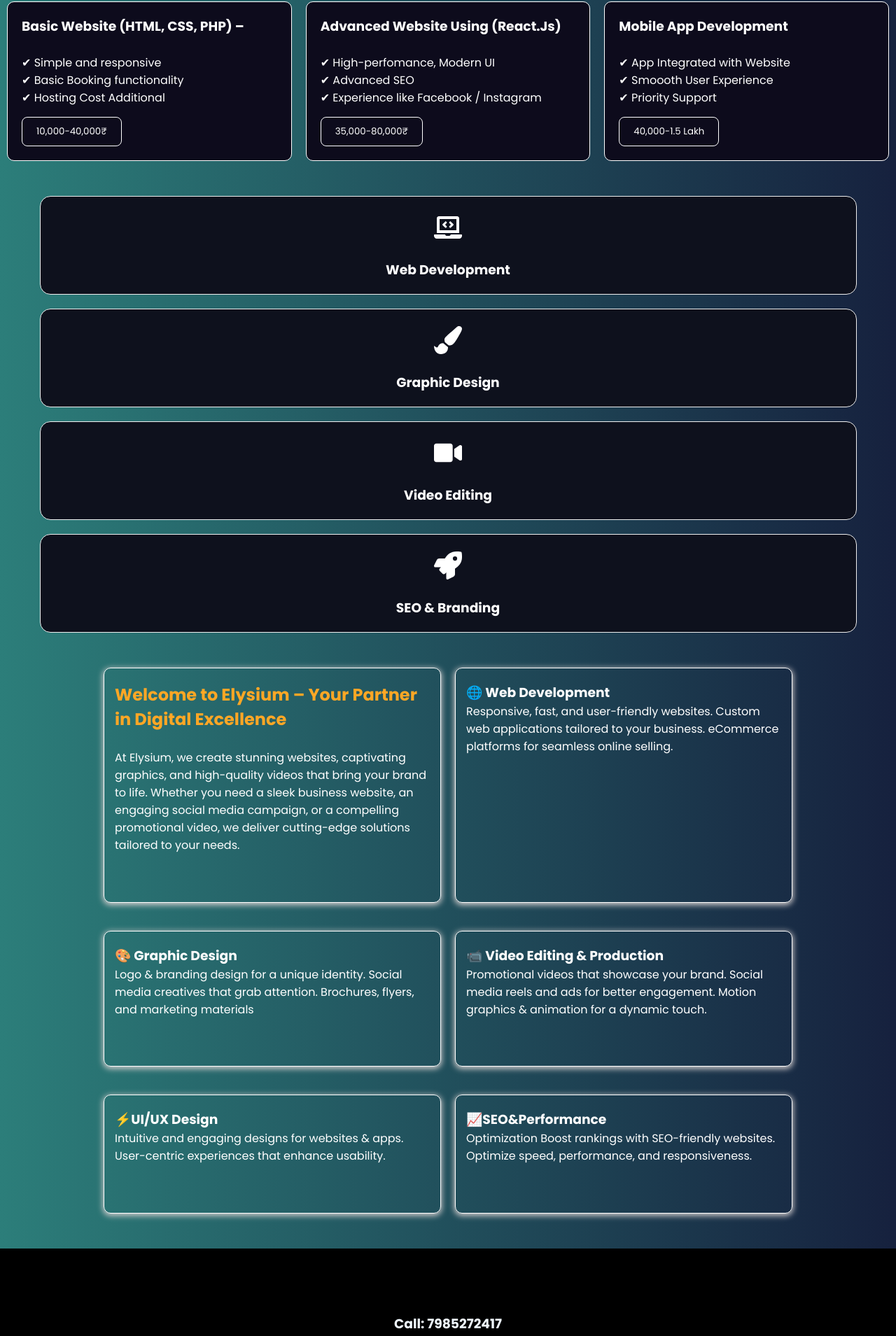
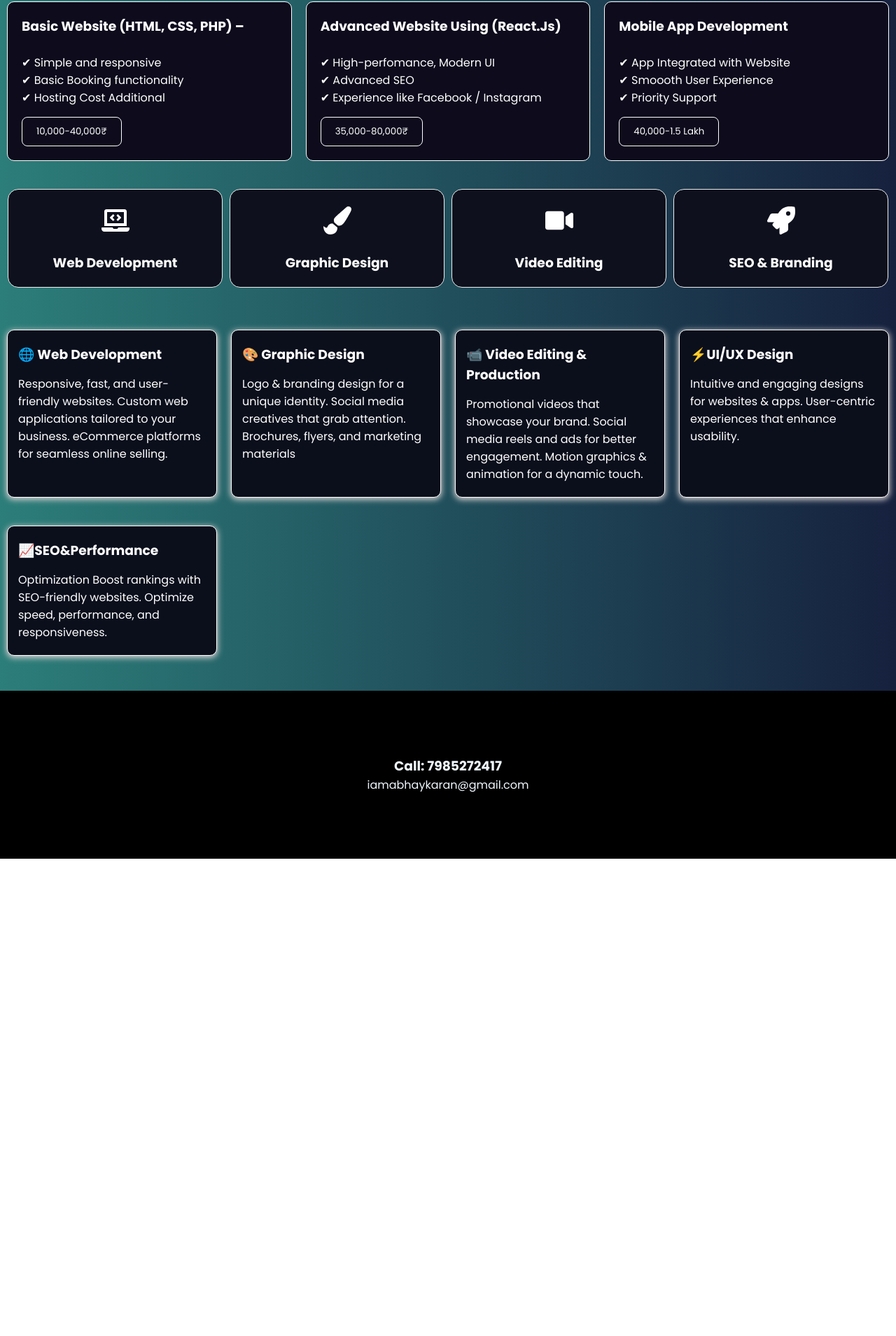
Before and after one commit to iabhaykaran/Elysium-Company, a React (Create React App) app in the folder elysium-app/: page / in a window 1280 px wide. Shown: the part 1225-3134 px from the top of the page at 70% size. After the commit the page ends 2452 px from the top, so only its background shows below. Built offline with nearby package versions, Linux system fonts and the light colour scheme.

Commit message:
updated files

```diff
--- a/elysium-app/src/App.css
+++ b/elysium-app/src/App.css
@@ -12,6 +12,7 @@
 .App {
   background: linear-gradient(to right, #2c7e7a, #16213e);
 
+  /* max-width: 700px; */
   /* padding-bottom: 5px */
 }
 a {
@@ -134,7 +135,7 @@
 
 .pricing-grid {
   display: grid;
-  grid-template-columns: repeat(auto-fit, minmax(250px, 1fr));
+  grid-template-columns: repeat(auto-fit, minmax(200px, 1fr));
   gap: 20px;
   margin-top: 20px;
 }
@@ -203,7 +204,7 @@
 /* -----------------service new------------ */
 
 .ser {
-  padding: 20px 15px;
+  padding: 20px 1px;
   text-align: center;
 }
 
@@ -212,18 +213,32 @@
   color: #ffc8f6;
 }
 .s-g {
-  display: flex;
+  /* display: flex;
   flex-wrap: wrap;
+  padding: 30px 10px;
+  grid-template-columns: repeat(auto-fit, minmax(200px, 1fr));
   justify-content: center;
-  gap: 20px;
-  margin-top: 20px;
+  gap: 10px;
+  margin-top: 20px; */
+
+  /* display: grid;
+  grid-template-columns: repeat(auto-fit, minmax(250px, 1fr));
+  gap: 10px;
+  justify-content: baseline;
+  align-items: center;
+  margin-top: 20px; */
+
+  display: grid;
+  grid-template-columns: repeat(auto-fit, minmax(200px, 1fr));
+  gap: 10px;
+  padding: 10px 10px;
 }
 
 .s-card {
   background: #0e111d;
   padding: 20px;
   border-radius: 15px;
-  width: 90%;
+  max-width: 400px;
 
   border: 1px solid rgb(239, 239, 239);
   text-align: center;
@@ -241,19 +256,13 @@
   margin-bottom: 10px;
 }
 
-/* kkkkkkkkkkkkkkkkkk-------------- */
+/* --------------Service Icon Category Section-------------- */
 
 .servicegrid {
-  display: flex;
-  /* background-color: #100a2c; */
-  height: 100vh;
+  display: grid;
+  grid-template-columns: repeat(auto-fit, minmax(250px, 1fr));
+  gap: 20px;
   padding: 10px;
-  display: flex;
-  /* flex-direction: column; */
-  overflow-y: scroll;
-  flex-wrap: wrap;
-  justify-content: center;
-  gap: 20px;
   margin-top: 20px;
 }
 
@@ -264,8 +273,14 @@
 .servik {
   margin-bottom: 20px;
   border: 1px solid white;
+
+  background-color: #0b0f1c;
   max-width: 450px;
   border-radius: 10px;
   box-shadow: 0px 2px 8px 1px rgb(212, 206, 206);
   padding: 20px 15px;
 }
+
+.servik h3 {
+  margin-bottom: 15px;
+}
--- a/elysium-app/src/App.js
+++ b/elysium-app/src/App.js
@@ -1,6 +1,4 @@
-// import "./pages/About.css";
 import "./App.css";
-// import "./pages/k.css";
 
 import Rout from "./Route";
 
--- a/elysium-app/src/pages/Home.js
+++ b/elysium-app/src/pages/Home.js
@@ -1,10 +1,7 @@
 import React from "react";
 import { motion } from "framer-motion";
 import { FaLaptopCode, FaPaintBrush, FaVideo, FaRocket } from "react-icons/fa";
-import { Link } from "react-router-dom";
-import ElysiumPage from "./About";
 import "../App.css";
-// import J from "./J";
 
 const Homepage = () => {
   return (
@@ -82,7 +79,56 @@
           </motion.div>
         </section>
 
-        {/* Pricing Section */}
+        {/*
+        <div className="servicegrid">
+
+
+          <div className="servik">
+            <h3>🌐 Web Development</h3>
+            <p>
+              Responsive, fast, and user-friendly websites. Custom web
+              applications tailored to your business. eCommerce platforms for
+              seamless online selling.
+            </p>
+          </div>
+
+          <div className="servik">
+            <h3>🎨 Graphic Design</h3>
+            <p>
+              Logo & branding design for a unique identity. Social media
+              creatives that grab attention. Brochures, flyers, and marketing
+              materials
+            </p>
+          </div>
+
+          <div className="servik">
+            <h3>📹 Video Editing & Production</h3>
+
+            <p>
+              Promotional videos that showcase your brand. Social media reels
+              and ads for better engagement. Motion graphics & animation for a
+              dynamic touch.
+            </p>
+          </div>
+          <div className="servik">
+            <h3>⚡UI/UX Design</h3>
+            <p>
+              Intuitive and engaging designs for websites & apps. User-centric
+              experiences that enhance usability.
+            </p>
+          </div>
+
+          <div className="servik">
+            <h3>📈SEO&Performance</h3>
+            <p>
+              Optimization Boost rankings with SEO-friendly websites. Optimize
+              speed, performance, and responsiveness.
+            </p>
+          </div>
+        </div> */}
+
+        {/*------------------- Pricing Section-------------------- */}
+
         <section className="pricing-section">
           <h2>
             Pricing <span className="highlight">Plans</span>
@@ -157,8 +203,7 @@
           </div>
         </section>
 
-        <div className="servicegrid">
-          <div className="servik">
+        {/* <div className="servik">
             <h2 style={{ color: "#FFA725" }}>
               Welcome to Elysium – Your Partner in Digital Excellence
             </h2>
@@ -170,7 +215,8 @@
               or a compelling promotional video, we deliver cutting-edge
               solutions tailored to your needs.
             </p>
-          </div>
+          </div> */}
+        <div className="servicegrid">
           {/* <h2>Our Services</h2> */}
           {/* <div className="services"> */}
           <div className="servik">
```
